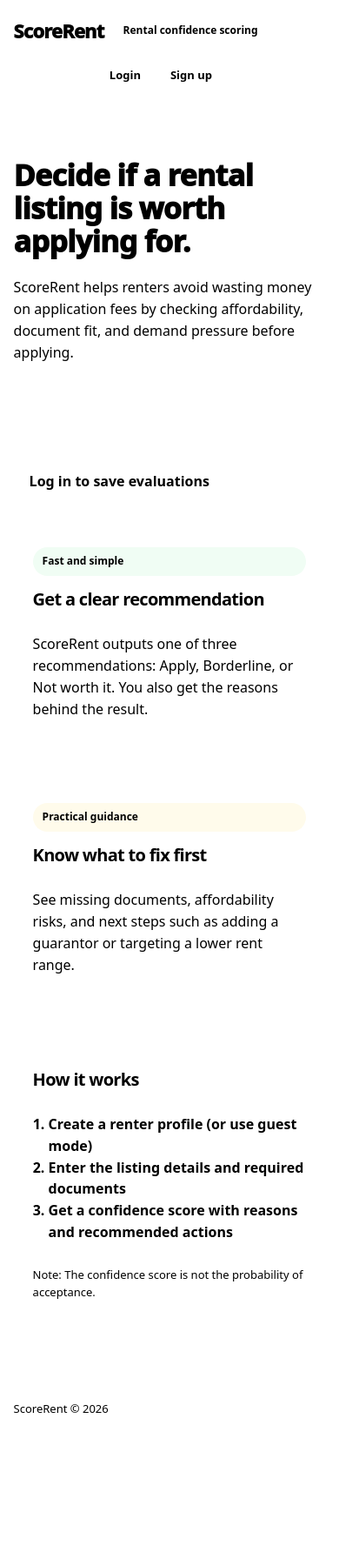
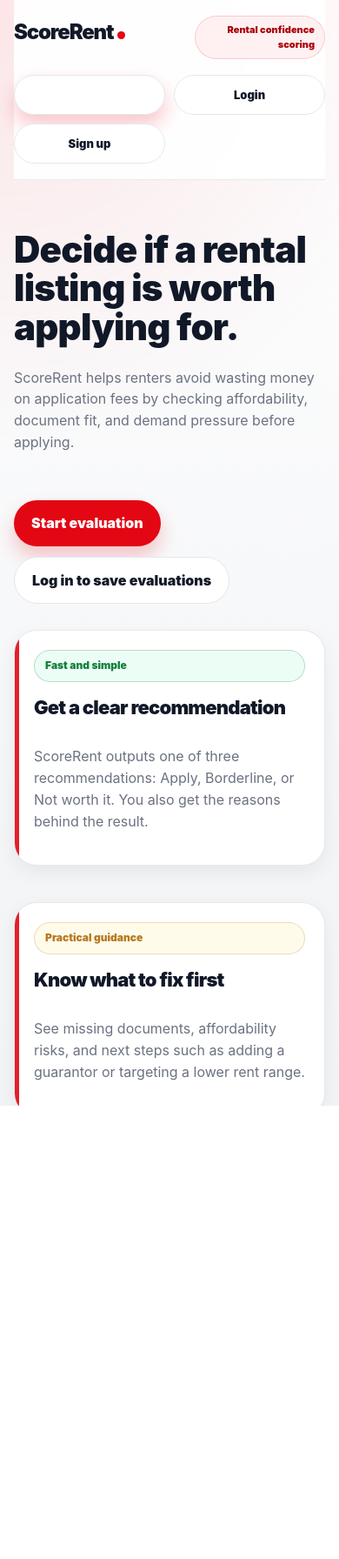
Before and after one commit to nonluthando/ScoreRent, a FastAPI app: page / in a window 390 px wide. Shown: the top 1792 px of the page at 87% size. Before the commit the page ends 1624 px from the top, so only its background shows below. Run offline with FastAPI, Linux system fonts and the light colour scheme.

Commit message:
Refactor styles in static/styles.css for UI improvements
Updated CSS variables and styles for various elements to enhance the UI. Adjusted paddings, margins, and colors for better visual consistency.

```diff
--- a/static/styles.css
+++ b/static/styles.css
@@ -1,22 +1,26 @@
-::root {
-  --bg: #f7f7f8;
+:root {
+  --bg: #f4f5f7;
   --surface: #ffffff;
-  --surface-soft: #fff5f5;
+  --surface-soft: #fff4f4;
+  --surface-red: #e30613;
 
-  --text: #171717;
-  --muted: #666b73;
+  --text: #111827;
+  --muted: #6b7280;
   --border: #e5e7eb;
 
   --primary: #e30613;
-  --primary-dark: #b8000b;
+  --primary-dark: #aa0009;
   --primary-soft: #fff1f2;
 
-  --danger: #b42318;
   --success: #15803d;
   --warning: #b7791f;
+  --danger: #b42318;
 
-  --shadow: 0 12px 28px rgba(15, 23, 42, 0.08);
-  --radius: 18px;
+  --shadow: 0 14px 36px rgba(17, 24, 39, 0.10);
+  --shadow-soft: 0 8px 22px rgba(17, 24, 39, 0.06);
+
+  --radius: 20px;
+  --radius-lg: 30px;
 }
 
 * {
@@ -27,9 +31,11 @@ html,
 body {
   margin: 0;
   padding: 0;
-  font-family: ui-sans-serif, system-ui, -apple-system, BlinkMacSystemFont,
+  font-family: Inter, ui-sans-serif, system-ui, -apple-system, BlinkMacSystemFont,
     "Segoe UI", Roboto, Arial, sans-serif;
-  background: var(--bg);
+  background:
+    radial-gradient(circle at top left, rgba(227, 6, 19, 0.10), transparent 32rem),
+    linear-gradient(180deg, #ffffff 0%, #f4f5f7 52%, #f1f2f4 100%);
   color: var(--text);
   line-height: 1.55;
 }
@@ -37,59 +43,73 @@ body {
 a {
   color: var(--primary);
   text-decoration: none;
-  font-weight: 700;
+  font-weight: 800;
 }
 
 a:hover {
-  text-decoration: underline;
+  text-decoration: none;
+  color: var(--primary-dark);
 }
 
 .container {
-  width: min(1040px, 92vw);
+  width: min(1080px, 92vw);
   margin: 0 auto;
   padding-bottom: 80px;
 }
 
-/* =========================
-   Navigation
-========================= */
+/* NAV */
 
 .topNav,
 nav {
-  background: var(--surface);
-  border-bottom: 1px solid var(--border);
-  padding: 18px 0;
-  margin-bottom: 28px;
+  position: sticky;
+  top: 0;
+  z-index: 20;
+  background: rgba(255, 255, 255, 0.92);
+  backdrop-filter: blur(14px);
+  border-bottom: 1px solid rgba(229, 231, 235, 0.9);
+  padding: 16px 0;
+  margin-bottom: 34px;
 }
 
 .topNav {
   display: flex;
   justify-content: space-between;
   align-items: center;
-  gap: 14px;
+  gap: 18px;
 }
 
 .navLeft {
   display: flex;
   align-items: center;
-  gap: 12px;
+  gap: 14px;
 }
 
 .brand,
 nav .brand {
   font-weight: 950;
-  font-size: 22px;
-  letter-spacing: -0.8px;
-  color: var(--primary);
+  font-size: 26px;
+  letter-spacing: -1.2px;
+  color: #111827;
+}
+
+.brand::after,
+nav .brand::after {
+  content: "";
+  display: inline-block;
+  width: 9px;
+  height: 9px;
+  margin-left: 5px;
+  border-radius: 50%;
+  background: var(--primary);
 }
 
 .brandTag {
   font-size: 12px;
-  font-weight: 800;
-  color: var(--text);
-  border: 1px solid var(--border);
-  background: var(--bg);
-  padding: 6px 10px;
+  font-weight: 900;
+  color: var(--primary-dark);
+  background: var(--primary-soft);
+  border: 1px solid rgba(227, 6, 19, 0.16);
+  padding: 7px 11px;
   border-radius: 999px;
 }
 
@@ -102,34 +122,41 @@ nav .links {
 }
 
 .navLink {
-  font-weight: 850;
+  font-weight: 900;
   font-size: 13px;
-  padding: 9px 12px;
+  padding: 10px 14px;
   border-radius: 999px;
   color: var(--text);
+  background: transparent;
+  border: 1px solid transparent;
 }
 
 .navLink:hover,
 .navLink.active {
-  text-decoration: none;
   background: var(--primary-soft);
+  border-color: rgba(227, 6, 19, 0.18);
   color: var(--primary-dark);
 }
 
-.navCta {
+.navCta,
+.btn {
   background: var(--primary);
   color: white;
-  padding: 10px 16px;
+  box-shadow: 0 12px 22px rgba(227, 6, 19, 0.22);
 }
 
-.navCta:hover {
+.navCta:hover,
+.btn:hover {
   background: var(--primary-dark);
   color: white;
 }
 
-.secondaryLink {
+.secondaryLink,
+.btn.secondary {
   background: white;
+  color: var(--text);
   border: 1px solid var(--border);
+  box-shadow: none;
 }
 
 .dangerLink:hover {
@@ -137,40 +164,39 @@ nav .links {
   color: var(--danger);
 }
 
-/* =========================
-   Layout / Typography
-========================= */
+/* TYPE */
 
 .mainContent {
-  margin-top: 26px;
+  margin-top: 28px;
 }
 
 h1,
 h2,
 h3 {
-  margin: 0 0 12px;
-  letter-spacing: -0.7px;
-  line-height: 1.12;
+  margin: 0 0 14px;
+  letter-spacing: -0.8px;
+  line-height: 1.05;
 }
 
 h1 {
-  font-size: clamp(34px, 5vw, 56px);
+  font-size: clamp(38px, 6vw, 68px);
   font-weight: 950;
 }
 
 h2 {
-  font-size: clamp(24px, 3vw, 34px);
+  font-size: clamp(26px, 3.6vw, 42px);
+  font-weight: 950;
+}
+
+h3 {
+  font-size: 22px;
   font-weight: 900;
 }
 
-h3 {
-  font-size: 20px;
-  font-weight: 850;
-}
-
 p {
-  margin: 0 0 14px;
+  margin: 0 0 16px;
   color: var(--muted);
+  font-size: 16px;
 }
 
 .muted {
@@ -181,56 +207,52 @@ p {
   font-size: 13px;
 }
 
-/* =========================
-   Cards
-========================= */
+/* CARDS */
 
 .card {
+  position: relative;
   background: var(--surface);
-  border: 1px solid var(--border);
-  border-radius: var(--radius);
-  padding: 22px;
-  box-shadow: var(--shadow);
-  margin-bottom: 20px;
+  border: 1px solid rgba(229, 231, 235, 0.9);
+  border-radius: var(--radius-lg);
+  padding: 28px;
+  box-shadow: var(--shadow-soft);
+  margin-bottom: 22px;
+  overflow: hidden;
+}
+
+.card::before {
+  content: "";
+  position: absolute;
+  inset: 0 auto 0 0;
+  width: 5px;
+  background: var(--primary);
+  opacity: 0.9;
 }
 
 .card.warning {
-  border-color: rgba(227, 6, 19, 0.35);
-  background: var(--surface-soft);
+  background: linear-gradient(135deg, #fff7f7, #ffffff);
+  border-color: rgba(227, 6, 19, 0.25);
 }
 
 .stack {
   display: flex;
   flex-direction: column;
-  gap: 16px;
+  gap: 18px;
 }
 
 .grid-2 {
   display: grid;
   grid-template-columns: 1fr 1fr;
-  gap: 18px;
+  gap: 20px;
 }
 
-@media (max-width: 700px) {
-  .grid-2 {
-    grid-template-columns: 1fr;
-  }
-
-  .topNav {
-    align-items: flex-start;
-    flex-direction: column;
-  }
-}
-
-/* =========================
-   Forms
-========================= */
+/* FORMS */
 
 label {
   font-size: 13px;
-  font-weight: 850;
+  font-weight: 900;
   color: var(--text);
-  margin-top: 12px;
+  margin-top: 14px;
   display: block;
 }
 
@@ -277,26 +302,16 @@ textarea:focus {
   margin: 0;
 }
 
-@media (max-width: 640px) {
-  .checkbox-group {
-    grid-template-columns: 1fr;
-  }
-}
-
-/* =========================
-   Buttons
-========================= */
+/* BUTTONS */
 
 .btn {
   appearance: none;
   border: 0;
-  background: var(--primary);
-  color: white;
-  font-weight: 900;
-  padding: 13px 18px;
+  font-weight: 950;
+  padding: 14px 20px;
   border-radius: 999px;
   cursor: pointer;
-  transition: 0.15s ease;
+  transition: 0.16s ease;
   display: inline-flex;
   justify-content: center;
   align-items: center;
@@ -304,19 +319,7 @@ textarea:focus {
 }
 
 .btn:hover {
-  background: var(--primary-dark);
   transform: translateY(-1px);
-  text-decoration: none;
-}
-
-.btn.secondary {
-  background: white;
-  color: var(--text);
-  border: 1px solid var(--border);
-}
-
-.btn.secondary:hover {
-  background: #f3f4f6;
 }
 
 .actions,
@@ -324,7 +327,7 @@ textarea:focus {
   display: flex;
   gap: 12px;
   flex-wrap: wrap;
-  margin-top: 18px;
+  margin-top: 20px;
 }
 
 .actionsRow.compact {
@@ -336,80 +339,86 @@ textarea:focus {
   width: 100%;
 }
 
-@media (max-width: 520px) {
-  .actionsRow.compact {
-    grid-template-columns: 1fr;
-  }
-}
-
-/* =========================
-   Badges
-========================= */
+/* BADGES */
 
 .badge {
   display: inline-flex;
   align-items: center;
   border: 1px solid var(--border);
-  padding: 7px 11px;
+  padding: 8px 12px;
   border-radius: 999px;
   font-size: 12px;
-  font-weight: 900;
+  font-weight: 950;
   background: white;
   color: var(--text);
 }
 
 .badge.good {
   color: var(--success);
-  border-color: rgba(21, 128, 61, 0.3);
-  background: #f0fdf4;
+  background: #ecfdf5;
+  border-color: rgba(21, 128, 61, 0.25);
 }
 
 .badge.warn {
   color: var(--warning);
-  border-color: rgba(183, 121, 31, 0.3);
   background: #fffbeb;
+  border-color: rgba(183, 121, 31, 0.25);
 }
 
 .badge.bad {
   color: var(--danger);
-  border-color: rgba(180, 35, 24, 0.3);
   background: #fff1f2;
+  border-color: rgba(180, 35, 24, 0.25);
 }
 
-/* =========================
-   Score / Results
-========================= */
+/* RESULTS */
 
 .result {
-  max-width: 820px;
+  max-width: 860px;
   margin: 0 auto;
 }
 
 .scoreBox,
 .score-block {
-  background: linear-gradient(135deg, #e30613, #9f0008);
+  position: relative;
+  background:
+    radial-gradient(circle at top right, rgba(255,255,255,0.24), transparent 16rem),
+    linear-gradient(135deg, #e30613 0%, #b8000b 52%, #740006 100%);
   color: white;
-  border-radius: 28px;
-  padding: 28px;
-  box-shadow: 0 20px 40px rgba(227, 6, 19, 0.22);
+  border-radius: 34px;
+  padding: 34px;
+  box-shadow: 0 24px 50px rgba(227, 6, 19, 0.26);
   margin-bottom: 28px;
+  overflow: hidden;
+}
+
+.scoreBox::after,
+.score-block::after {
+  content: "ScoreRent";
+  position: absolute;
+  right: -20px;
+  bottom: -18px;
+  font-size: 72px;
+  font-weight: 950;
+  letter-spacing: -3px;
+  color: rgba(255, 255, 255, 0.08);
 }
 
 .score,
 .score-number {
-  font-size: clamp(58px, 10vw, 92px);
+  font-size: clamp(64px, 11vw, 104px);
   font-weight: 950;
-  letter-spacing: -3px;
-  line-height: 0.95;
+  letter-spacing: -4px;
+  line-height: 0.9;
   color: white;
 }
 
 .verdict,
 .score-verdict {
   font-weight: 950;
-  font-size: 20px;
+  font-size: 22px;
   color: white;
-  margin-top: 8px;
+  margin-top: 10px;
 }
 
 .score-confidence,
@@ -653,23 +668,21 @@ details[open] .breakdownSummary::before {
 .miniBarFill {
   height: 100%;
   border-radius: 999px;
-  background: var(--primary);
+  background: linear-gradient(90deg, var(--primary), var(--primary-dark));
 }
 
-/* =========================
-   Footer / Misc
-========================= */
+/* FOOTER */
 
 hr {
   border: 0;
   border-top: 1px solid var(--border);
-  margin: 18px 0;
+  margin: 20px 0;
 }
 
 footer,
 .siteFooter {
-  margin-top: 40px;
-  padding-top: 18px;
+  margin-top: 46px;
+  padding-top: 20px;
   border-top: 1px solid var(--border);
   color: var(--muted);
   font-size: 13px;
@@ -677,5 +690,80 @@ footer,
 
 .error {
   color: var(--danger);
-  font-weight: 800;
+  font-weight: 900;
 }
+
+/* MOBILE FIXES */
+
+@media (max-width: 700px) {
+  .container {
+    width: min(100% - 32px, 100%);
+  }
+
+  .topNav {
+    position: static;
+    align-items: flex-start;
+    flex-direction: column;
+    padding: 18px 0;
+    margin-bottom: 26px;
+  }
+
+  .navLeft {
+    width: 100%;
+    justify-content: space-between;
+    align-items: flex-start;
+  }
+
+  .brand,
+  nav .brand {
+    font-size: 24px;
+  }
+
+  .brandTag {
+    font-size: 11px;
+    max-width: 150px;
+    text-align: right;
+  }
+
+  .navLinks,
+  nav .links {
+    width: 100%;
+    display: grid;
+    grid-template-columns: 1fr 1fr;
+    gap: 10px;
+  }
+
+  .navLink {
+    text-align: center;
+    background: white;
+    border: 1px solid var(--border);
+    padding: 12px 14px;
+  }
+
+  h1 {
+    font-size: 42px;
+  }
+
+  h2 {
+    font-size: 30px;
+  }
+
+  .grid-2,
+  .summary-grid,
+  .eval-summary,
+  .checkbox-group,
+  .actionsRow.compact {
+    grid-template-columns: 1fr;
+  }
+
+  .card {
+    padding: 22px;
+    border-radius: 26px;
+  }
+
+  .scoreBox,
+  .score-block {
+    padding: 28px;
+    border-radius: 30px;
+  }
+}
```
Also changed, not shown: other parts of static/styles.css (+74 -65 lines).
